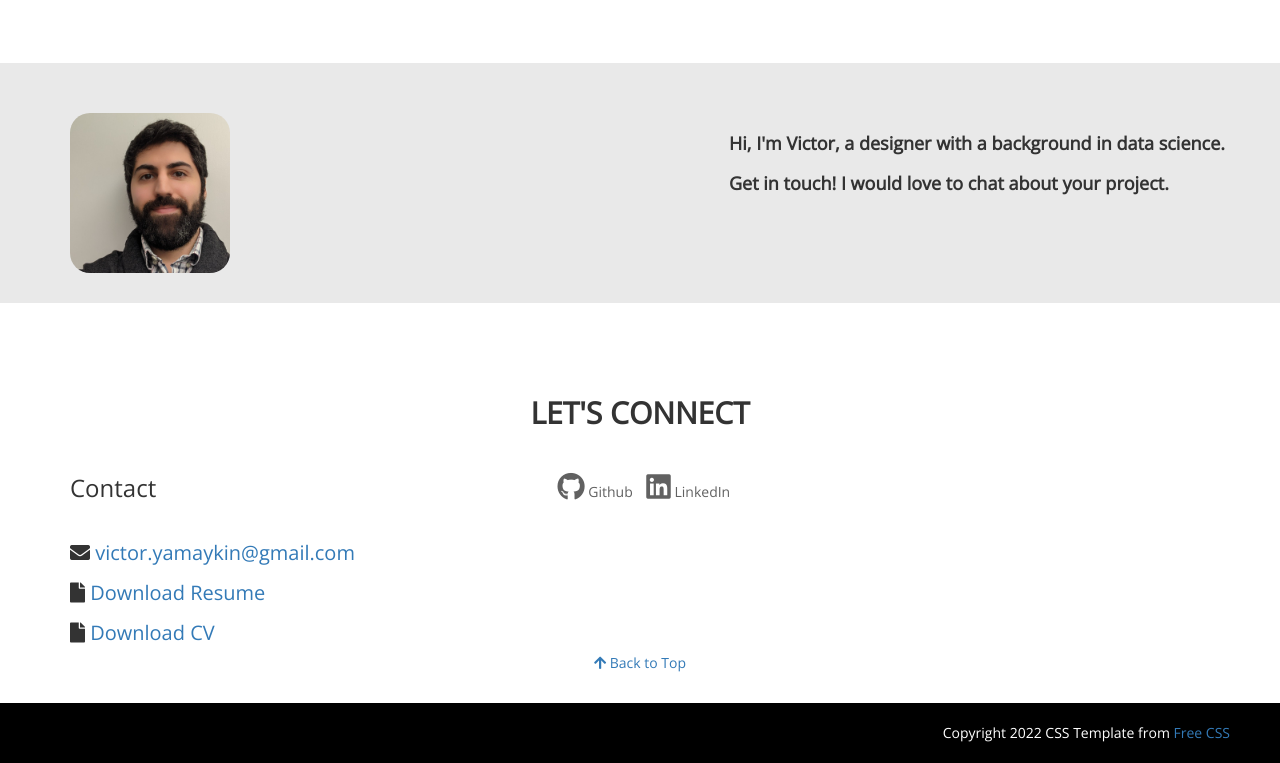
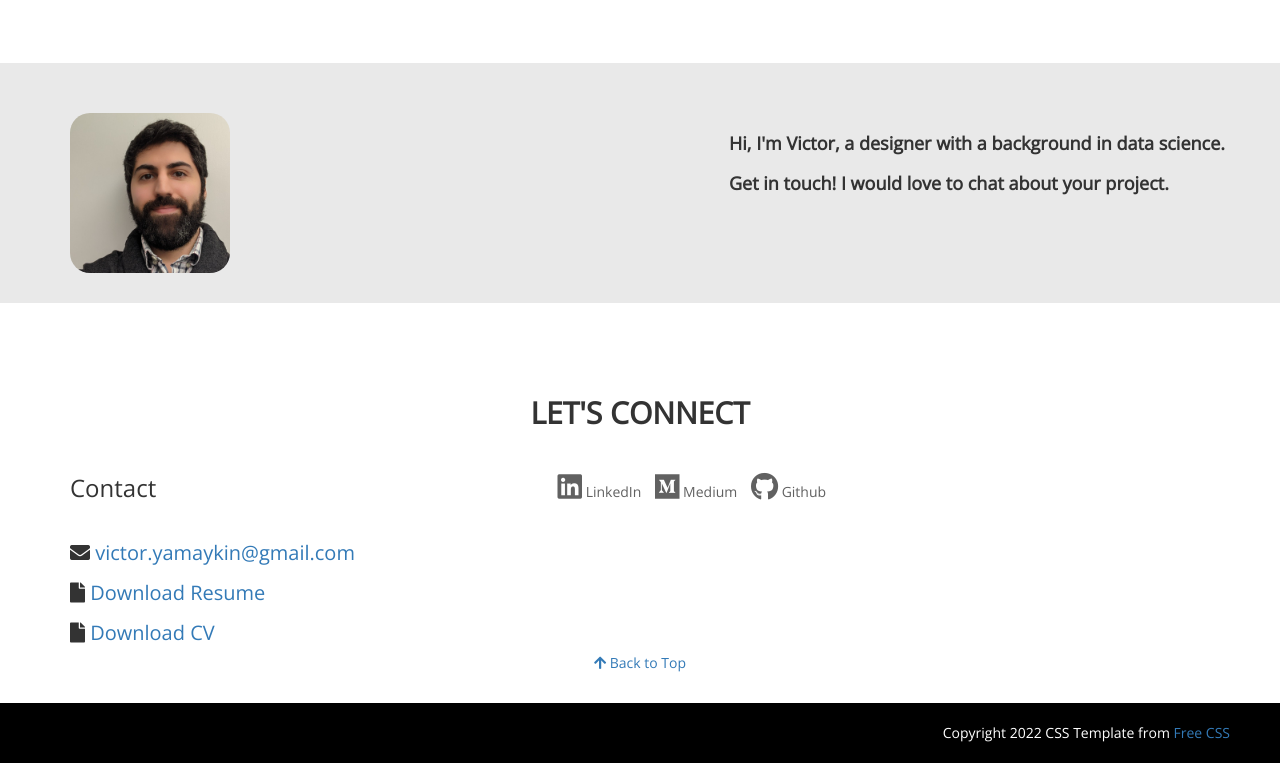
Before and after one commit to victoryamaykin/syr-ads-portfolio, a plain HTML site: page index.html in a window 1280 px wide. Shown: the part 2719-3482 px from the top of the page. Drawn offline with nearby package versions, Linux system fonts and the light colour scheme.

Commit message:
added Medium icon and link

```diff
--- a/index.html
+++ b/index.html
@@ -237,10 +237,13 @@
                 <div class="col-md-7">
                     <br />
                     <div id="social-icon">
+
+                        <a target="_blank" href="https://www.linkedin.com/in/victor-yamaykin/"><i
+                                class="fab fa-linkedin fa-2x"></i> LinkedIn</a>
+                        <a target="_blank" href="https://medium.com/@victoryamaykin"><i class="fab fa-medium fa-2x"></i>
+                            Medium</a>
                         <a target="_blank" href="https://github.com/victoryamaykin"><i class="fab fa-github fa-2x"></i>
                             Github</a>
-                        <a target="_blank" href="https://www.linkedin.com/in/victor-yamaykin/"><i
-                                class="fab fa-linkedin fa-2x"></i> LinkedIn</a>
                     </div>
                 </div>
 
```
